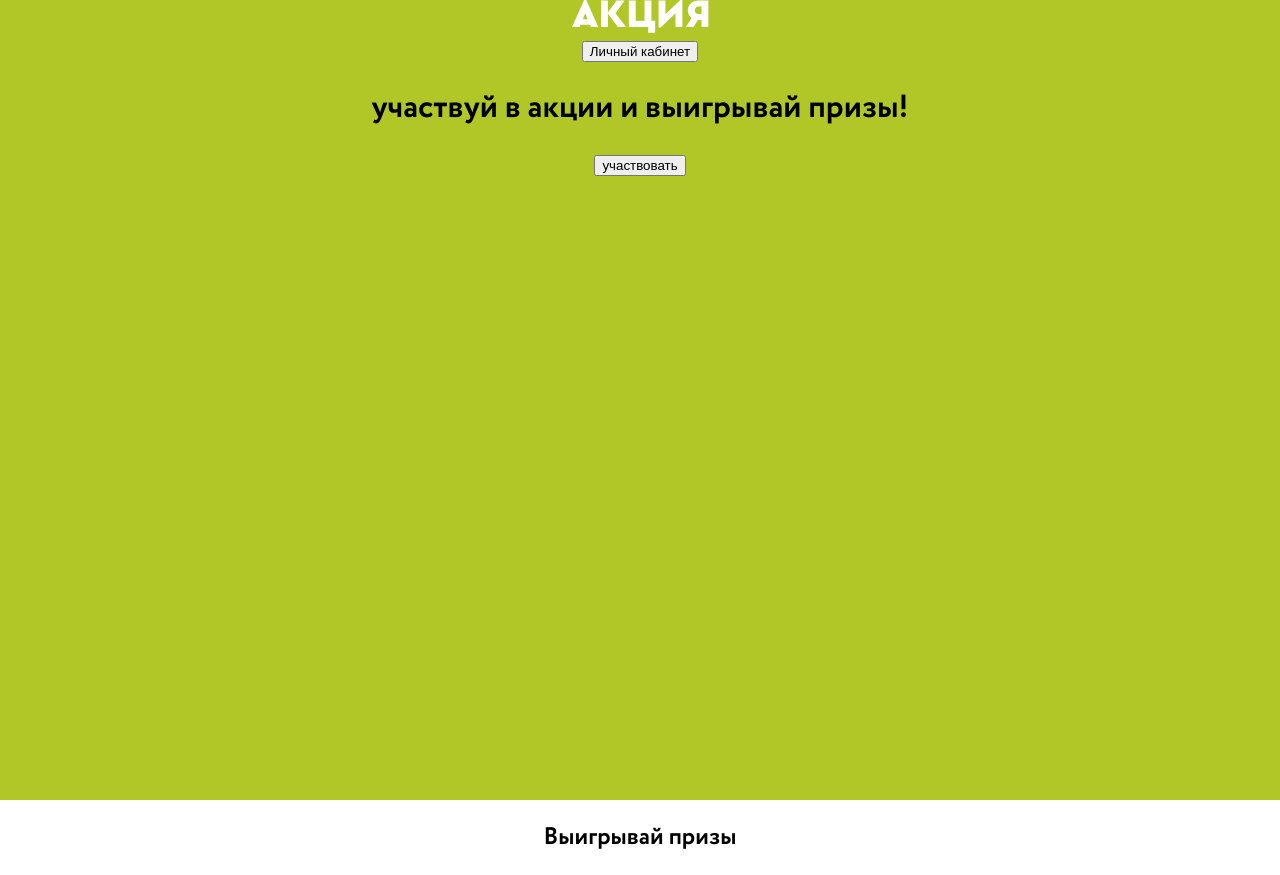
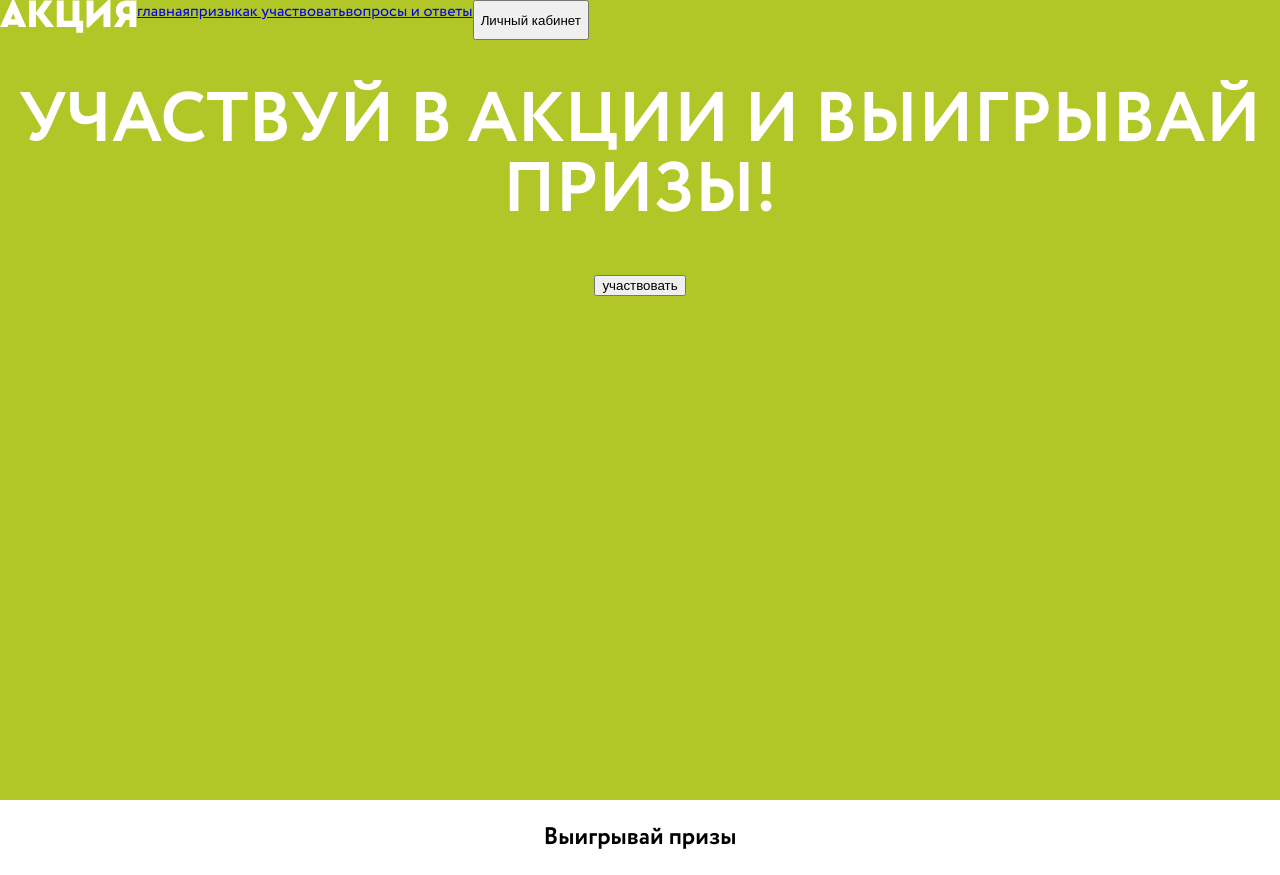
Before and after one commit to parunkov/react11, a React (Create React App) app: page / in a window 1280 px wide. Built offline with nearby package versions, Linux system fonts and the light colour scheme.

Commit message:
header markup

```diff
--- a/src/App.js
+++ b/src/App.js
@@ -1,21 +1,21 @@
-import './App.scss';
+import styles from './App.module.scss';
 import Header from './components/header/Header';
 
 function App() {
   return (
-    <div className="app">
-      <div className='firstScreen'>
-        <div className='container'>
+    <div className={styles.app}>
+      <div className={styles.firstScreen}>
+        <div className={styles.container}>
           <Header />
-          <h1 className='title'>участвуй
+          <h1 className={styles.title}>участвуй
             в акции и
             выигрывай призы!</h1>
-            <button className='button'>участвовать</button>
+            <button className={styles.button}>участвовать</button>
         </div>
       </div>
-      <div className='secondScreen'>
-        <div className='container'>
-          <h2 className='secondTitle'>Выигрывай призы</h2>
+      <div className={styles.secondScreen}>
+        <div className={styles.container}>
+          <h2 className={styles.secondTitle}>Выигрывай призы</h2>
         </div>
       </div>
     </div>
--- /dev/null
+++ b/src/App.module.scss
@@ -0,0 +1,18 @@
+.app {
+  text-align: center;
+}
+.firstScreen {
+  width: calc(100vw - (100vw - 100%));
+  height: 100vh;
+  background: #b1c728;
+}
+.title {
+  color: #fff;
+  text-align: center;
+  font-family: Circe;
+  font-size: 70px;
+  font-style: normal;
+  font-weight: 700;
+  line-height: 100%; /* 70px */
+  text-transform: uppercase;
+}
--- a/src/App.scss
+++ /dev/null
@@ -1,20 +0,0 @@
-body {
-  margin: 0;
-  font-family: Circe;
-  box-sizing: border-box;
-  * {
-    box-sizing: border-box;
-  }
-}
-.app {
-  text-align: center;
-}
-.firstScreen {
-  width: calc(100vw - (100vw - 100%));
-  height: 100vh;
-  background: #b1c728;
-}
-.title {
-  font-weight: 400;
-  font-weight: 700;
-}
--- a/src/components/header/Header.jsx
+++ b/src/components/header/Header.jsx
@@ -1,7 +1,15 @@
+import styles from './Header.module.scss';
+
 function Header() {
+    const navData = [
+        {text: 'главная', link: '#'},
+        {text: 'призы', link: '#'},
+        {text: 'как участвовать', link: '#'},
+        {text: 'вопросы и ответы', link: '#'},
+    ]
     return (
-        <div className="header">
-            <div className="logo">
+        <div className={styles.header}>
+            <div className={styles.logo}>
                 <svg xmlns="http://www.w3.org/2000/svg" width="137" height="33" viewBox="0 0 137 33" fill="none">
                     <path d="M26.2801 27H18.8801L17.9201 24.8H8.44008L7.48008 27H0.0800781L12.0801 0.119995H14.2801L26.2801 27ZM10.8801 19.28H15.4801L13.2001 13.2L10.8801 19.28Z" fill="white" />
                     <path d="M35.8873 12.56L44.6073 0.599996H52.6073L43.5273 13.16L54.0873 27H45.9273L35.8873 13.84V27H29.0073V0.599996H35.8873V12.56Z" fill="white" />
@@ -10,7 +18,10 @@ function Header() {
                     <path d="M136.368 27H129.488V20.08H126.728H125.968L121.488 27H113.808L119.648 18C118.448 17.1467 117.501 16.0667 116.808 14.76C116.141 13.4533 115.808 11.96 115.808 10.28C115.808 8.81333 116.088 7.48 116.648 6.28C117.208 5.08 117.968 4.06666 118.928 3.24C119.915 2.38666 121.075 1.73333 122.408 1.28C123.741 0.826662 125.181 0.599996 126.728 0.599996H136.368V27ZM126.608 6.6C125.461 6.6 124.541 6.94666 123.848 7.64C123.155 8.33333 122.808 9.22666 122.808 10.32C122.808 11.44 123.155 12.3467 123.848 13.04C124.541 13.7333 125.461 14.08 126.608 14.08H129.488V6.6H126.608Z" fill="white" />
                 </svg>
             </div>
-            <button>Личный кабинет</button>
+            <nav className={styles.headrNav}>
+                {navData.map((item) => <a href={item.link}>{item.text}</a>)}
+            </nav>
+            <button className={styles.button}>Личный кабинет</button>
         </div>
     );
 };
--- /dev/null
+++ b/src/components/header/Header.module.scss
@@ -0,0 +1,3 @@
+.header  {
+    display: flex;
+}
--- a/src/index.css
+++ b/src/index.css
@@ -14,10 +14,13 @@
 }
 body {
   margin: 0;
-  font-family: -apple-system, BlinkMacSystemFont, "Segoe UI", "Roboto", "Oxygen", "Ubuntu", "Cantarell", "Fira Sans",
-    "Droid Sans", "Helvetica Neue", sans-serif;
   -webkit-font-smoothing: antialiased;
   -moz-osx-font-smoothing: grayscale;
+    font-family: Circe;
+    box-sizing: border-box;
+}
+body * {
+  box-sizing: border-box;
 }
 
 code {
```
